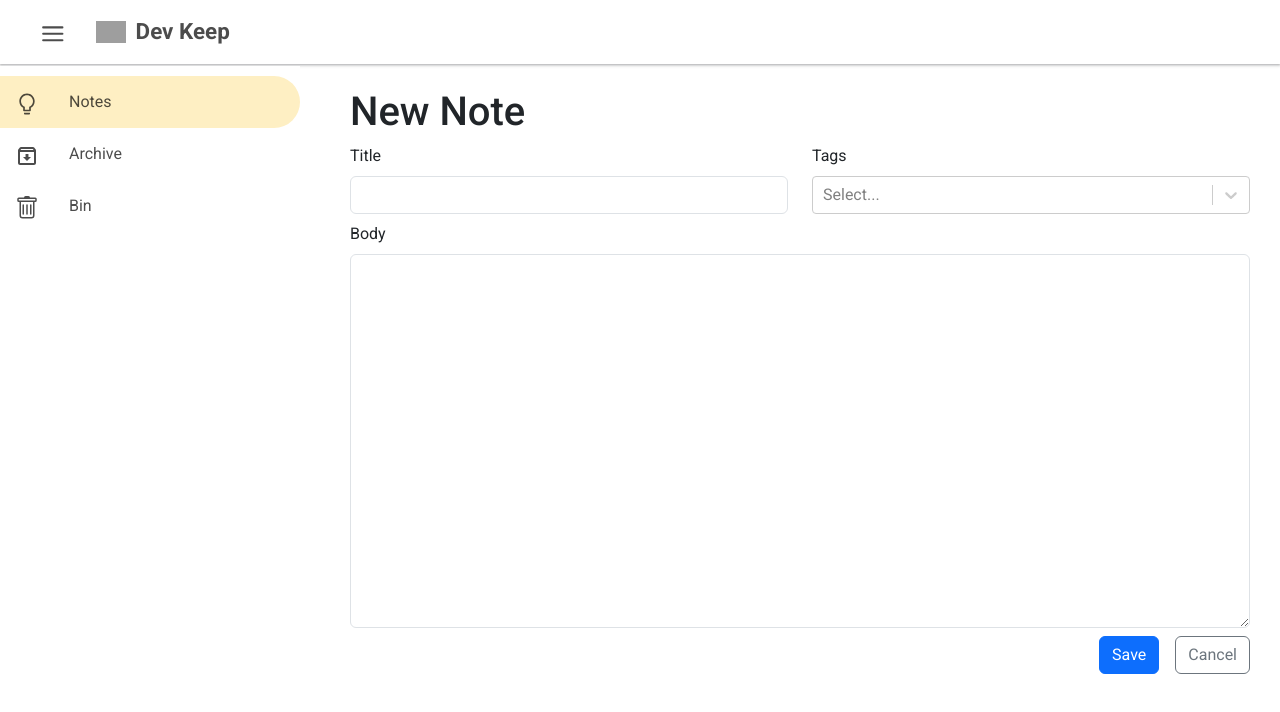
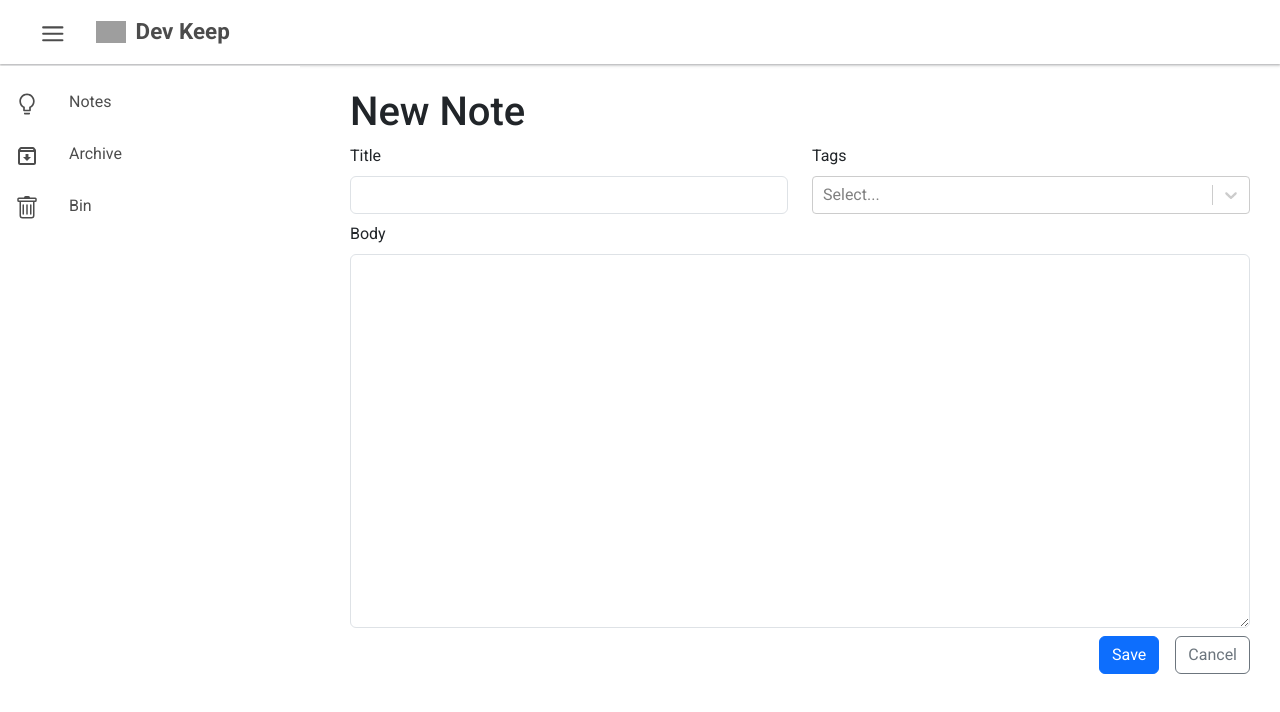
Before and after one commit to SoloProgrammer/TypeScript-React-Advanced-Notes-App, a React (Vite) app: page /new in a window 1280 px wide. Shown: the top 712 px of the page. Built offline with nearby package versions, Linux system fonts and the light colour scheme; grey boxes are pictures that could not be loaded.

Commit message:
Implemented rotes for all the tabs in the side bar including dynmaic tags page

```diff
--- a/src/App.css
+++ b/src/App.css
@@ -9,6 +9,7 @@ body {
 }
 
 a {
+    text-decoration: none;
     color: black !important;
 }
 
@@ -30,7 +31,13 @@ aside {
 }
 
 main {
+    transition: .3s all cubic-bezier(0.76, 0, 0.24, 1);
     padding-left: 350px;
+    padding-bottom: 50px;
+}
+
+.main.close {
+    padding-left: 100px !important;
 }
 
 .notesHeading {
@@ -81,9 +88,11 @@ main {
 }
 
 @media screen and (max-width:650px) {
-    main {
-        padding-left: 0px;
+
+    main, .main.close {
+        padding-left: 0px !important;
     }
+
     .container {
         padding-inline: 10px !important;
     }
--- a/src/App.tsx
+++ b/src/App.tsx
@@ -9,6 +9,7 @@ import NoteLayout from "./components/NoteLayout";
 import ViewNoteModal from "./components/Modals/ViewNoteModal/ViewNoteModal";
 import Navbar from "./components/Shared/Navbar/Navbar";
 import SideBar from "./components/Shared/SideBar/SideBar";
+import TagPage from "./pages/TagPage/TagPage";
 const NoteDetail = lazy(() => import("./components/NoteDetail"));
 const NoteEdit = lazy(() => import("./components/NoteEdit"));
 const NoteList = lazy(() => import("./components/NoteList/NoteList"));
@@ -82,16 +83,17 @@ const App = () => {
 
   const handleModalOffsetClick = () => setSelectedNote(null);
 
-  const [open, setOpen] = useState(false);
+  const [open, setOpen] = useState(true);
 
   const toggleSidebar = () => setOpen((prev) => !prev);
+  const closeSidebar = () => setOpen(true);
 
   return (
     <>
       <Navbar toggleSidebar={toggleSidebar} />
       <Container className="my-4 container">
-        <SideBar open={open} tags={tags} />
-        <main>
+        <SideBar open={open} tags={tags} toggleSidebar={closeSidebar} />
+        <main className={`main ${!open ? "close" : ""}`}>
           <Routes>
             <Route
               path="/"
@@ -143,6 +145,7 @@ const App = () => {
                 }
               />
             </Route>
+            <Route path="/tag/:tag" element={<TagPage />} />
             <Route path="*" element={<Navigate to={"/"} />} />
           </Routes>
         </main>
--- a/src/components/Shared/SideBar/SideBar.module.css
+++ b/src/components/Shared/SideBar/SideBar.module.css
@@ -8,6 +8,41 @@
     height: calc(100vh - 63px);
     padding-bottom: 20px;
     overflow: auto;
+    overflow-x: hidden;
+    transition: .3s all cubic-bezier(0.76, 0, 0.24, 1);
+}
+
+.wall {
+    pointer-events: none;
+    background: rgba(0, 0, 0, 0.2);
+    width: 100vw;
+    height: 100vh;
+    position: fixed;
+    top: 66px;
+    left: 0;
+    opacity: 0;
+    pointer-events: none;
+    transition: .3s all cubic-bezier(0.76, 0, 0.24, 1);
+}
+
+.container::-webkit-scrollbar {
+    width: 10px;
+}
+
+.container::-webkit-scrollbar-thumb {
+    opacity: 0;
+    margin-top: 20px;
+    border-radius: 2rem;
+    background: rgba(0, 0, 0, 0.2);
+}
+
+.container::-webkit-scrollbar-track {
+    width: 1rem;
+}
+
+.container.close {
+    width: 80px;
+    padding-inline: 5px;
 }
 
 .list {
@@ -27,6 +62,14 @@
     align-items: center;
     gap: 30px;
     color: var(--dim-text-color);
+    user-select: none;
+    transition: .2s all;
+}
+
+.item.close {
+    transition-delay: .05s;
+    border-radius: 50%;
+    width: 54px !important;
 }
 
 .item:hover {
@@ -49,13 +92,36 @@
 }
 
 @media screen and (max-width:650px) {
+
+    .container.close {
+        width: 250px;
+        padding-inline: 0px;
+    }
+
+    .item.close {
+        transition-delay: 0s;
+        border-radius: 0%;
+        border-top-right-radius: 2rem;
+        border-bottom-right-radius: 2rem;
+        width: 100% !important;
+    }
+
     .container {
         left: -100%;
     }
 
-    .container.open {
+    .container.close {
         left: 0;
         box-shadow: rgba(0, 0, 0, 0.15) 1.95px 1.95px 2.6px;
     }
+    .wall{
+        opacity: 1;
+        pointer-events: all;
+        z-index: 10;
+    }
+
+    .container::-webkit-scrollbar {
+        width: 7px;
+    }
 
 }
--- a/src/components/Shared/SideBar/SideBar.tsx
+++ b/src/components/Shared/SideBar/SideBar.tsx
@@ -3,35 +3,61 @@ import { MdLabelOutline, MdOutlineArchive } from "react-icons/md";
 import { AiOutlineBulb } from "react-icons/ai";
 import { Tag } from "../../../types/Notestypes";
 import { BsTrash } from "react-icons/bs";
+import { Link, useLocation } from "react-router-dom";
+import { useEffect } from "react";
 type SideBarProps = {
   tags: Tag[];
-  open: true | false
+  toggleSidebar: () => void;
+  open: true | false;
 };
-const SideBar = ({ tags, open = false }: SideBarProps) => {
+const SideBar = ({ tags, open = false, toggleSidebar }: SideBarProps) => {
+  const { pathname } = useLocation();
+
+  useEffect(() => {
+    toggleSidebar();
+  }, [pathname]);
+
   return (
-    <aside className={`${styles.container} ${open ? styles.open : ''}`}>
+    <>
+      <div
+        onClick={toggleSidebar}
+        className={`${!open ? styles.wall : ""}`}
+      ></div>
+      <aside className={`${styles.container}  ${!open ? styles.close : ""}`}>
         <ul className={styles.list}>
-        <li className={`${styles.item} ${styles.selected}`}>
+          <Link to={"/"}>
+            <li
+              className={`${styles.item} ${!open ? styles.close : ""} ${
+                pathname === "/" ? styles.selected : ""
+              }`}
+            >
               <span>
                 <AiOutlineBulb />
               </span>
               Notes
             </li>
+          </Link>
           {tags.map((tag) => (
-          <li key={tag.id} className={`${styles.item}`}>
+            <Link key={tag.id} to={`/tag/${tag.label}`}>
+              <li
+                className={`${styles.item} ${!open ? styles.close : ""} ${
+                  pathname === `/tag/${tag.label}` ? styles.selected : ""
+                }`}
+              >
                 <span>
                   <MdLabelOutline />
                 </span>
                 {tag.label}
               </li>
+            </Link>
           ))}
-        <li className={styles.item}>
+          <li className={`${styles.item} ${!open ? styles.close : ""}`}>
             <span>
               <MdOutlineArchive />
             </span>
             Archive
           </li>
-        <li className={styles.item}>
+          <li className={`${styles.item} ${!open ? styles.close : ""}`}>
             <span>
               <BsTrash />
             </span>
@@ -39,6 +65,7 @@ const SideBar = ({ tags, open = false }: SideBarProps) => {
           </li>
         </ul>
       </aside>
+    </>
   );
 };
 
--- /dev/null
+++ b/src/pages/TagPage/TagPage.tsx
@@ -0,0 +1,8 @@
+import { useParams } from "react-router-dom";
+
+const TagPage = () => {
+  const { tag } = useParams();
+  return <div>This {tag} tag page</div>;
+};
+
+export default TagPage;
```
Lines whose indentation alone changed are shown as unchanged.
